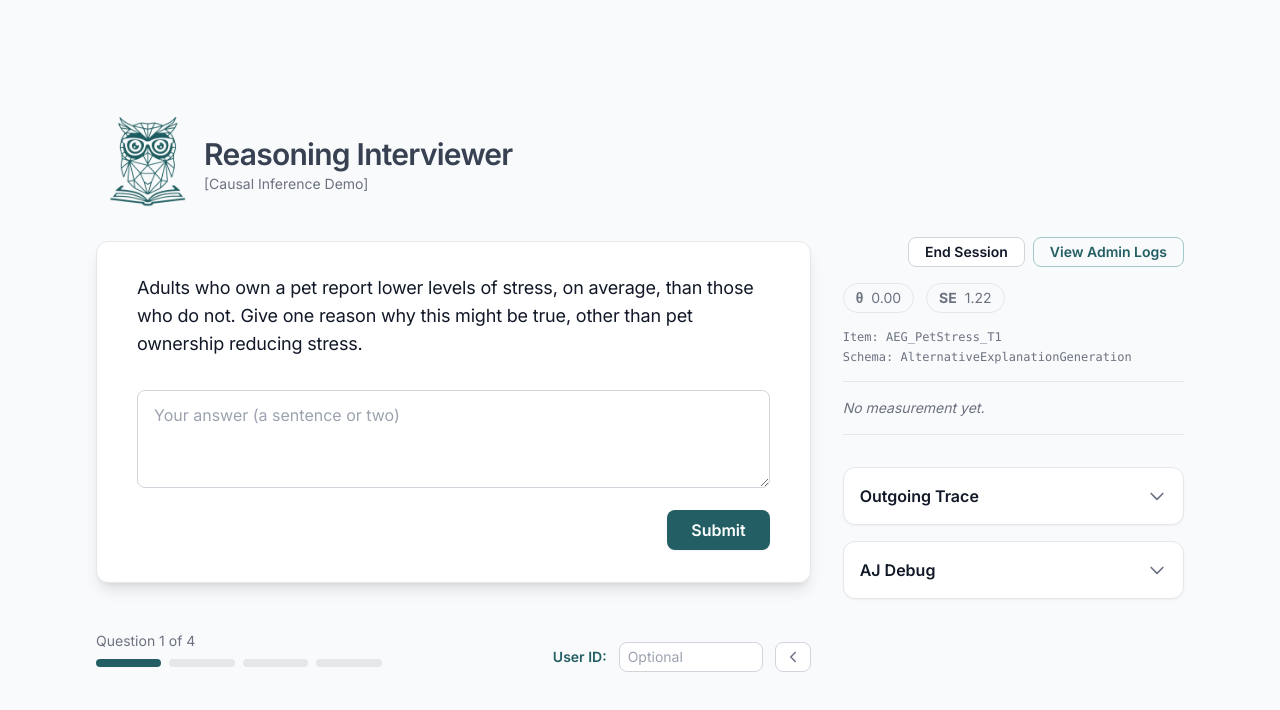
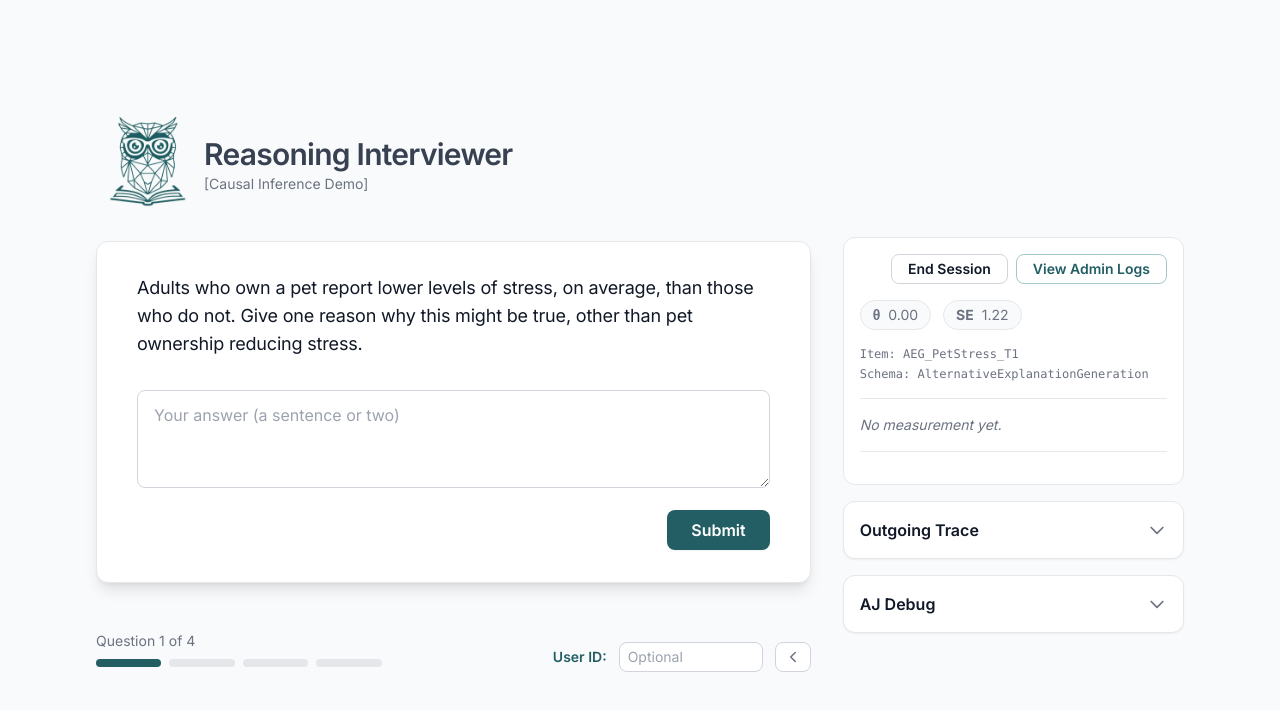
Before and after one commit to reasonbetter/tsdemo, a Next.js app: page / in a window 1280 px wide. Both pictures are taken after a click on the button "Session Info". Shown: the top 710 px of the page. Built offline with nearby package versions, Linux system fonts and the light colour scheme.

Commit message:
white box

```diff
--- a/pages/index.tsx
+++ b/pages/index.tsx
@@ -314,7 +314,8 @@ export default function Home() {
 
             <aside className={`hidden ${isSidebarVisible ? 'lg:block' : 'lg:hidden'} lg:col-span-1 transition-all duration-300 ease-in-out`}>
                 <div className="space-y-4">
-                    {/* Top bar with End Session and Admin */}
+                  {/* Group the top controls and session info in a white box */}
+                  <div className="bg-white rounded-xl border border-border p-4 space-y-4">
                     <div className="flex justify-end gap-2">
                       <button type="button" className="px-4 py-1 text-sm font-semibold rounded-lg bg-card text-foreground border border-input-border hover:bg-gray-50 transition duration-150" onClick={endSession}>
                         End Session
@@ -324,8 +325,9 @@ export default function Home() {
                       </a>
                     </div>
                     <SessionInfo bare hideReset hideAdminLink theta={theta} selectedItem={selectedItem} latestMeasurement={latestMeasurement} onReset={initializeSession} capabilities={driverCapabilities} />
+                  </div>
 
-                    <DebugSidebar outgoingTurnTrace={outgoingTurnTrace} debugLog={debugLog} />
+                  <DebugSidebar outgoingTurnTrace={outgoingTurnTrace} debugLog={debugLog} />
                 </div>
             </aside>
        </div>
```
